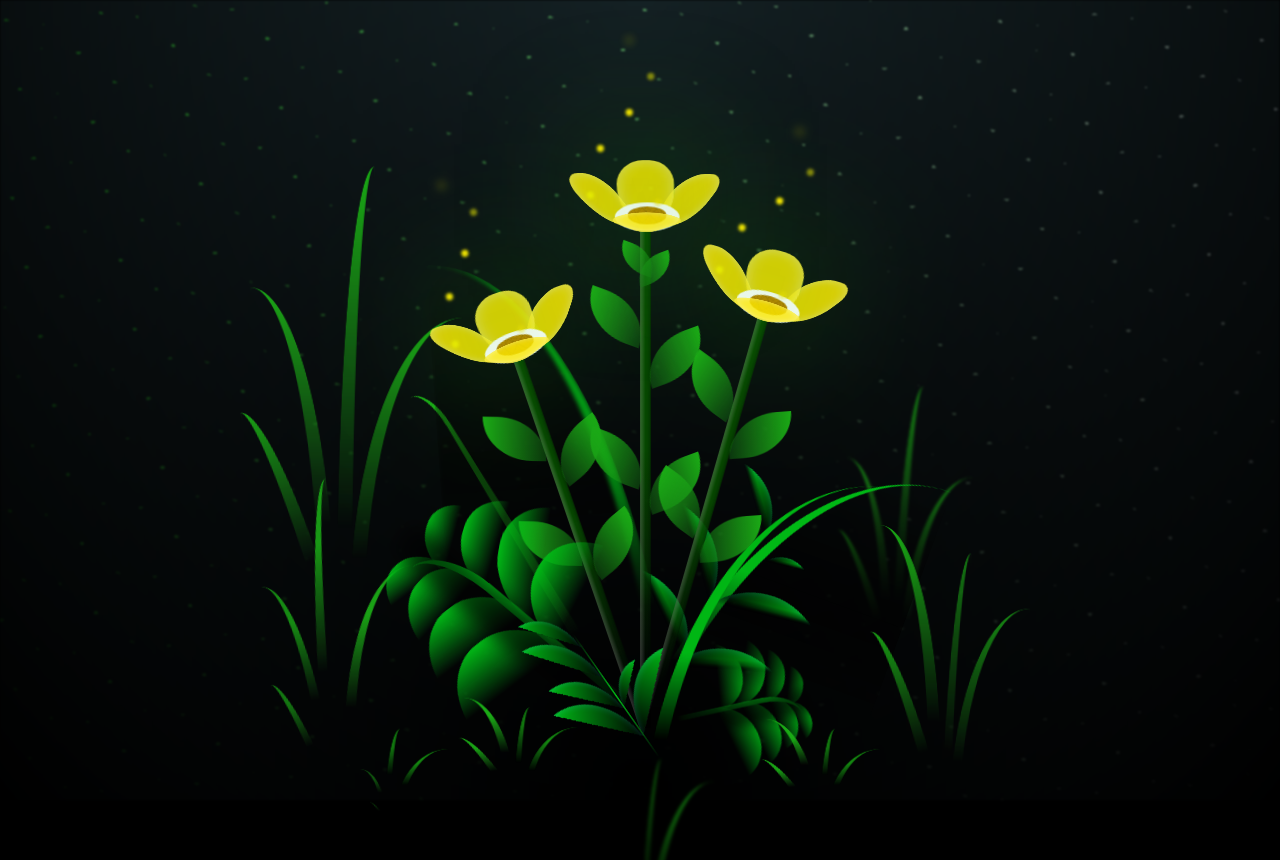
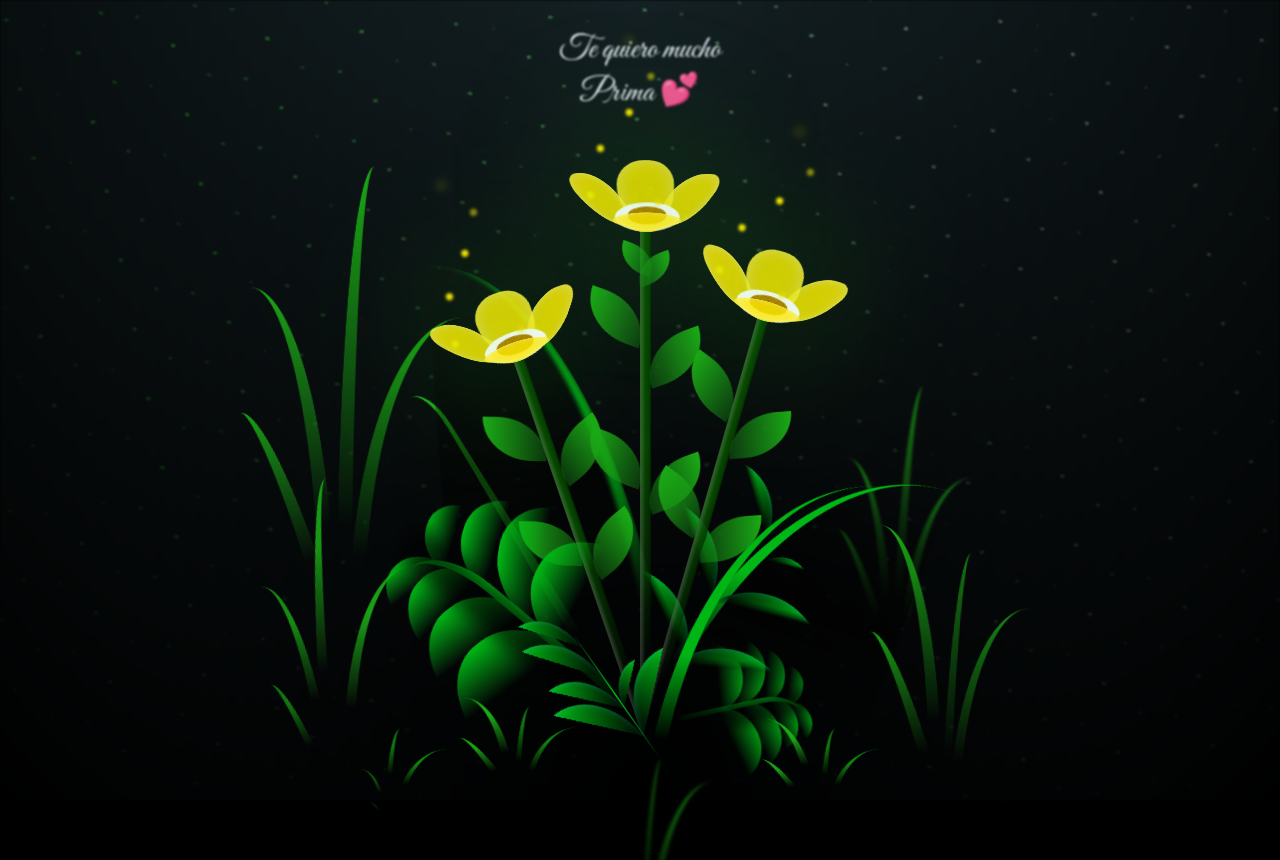
Before and after one commit to lhuisruiz/flor, a plain HTML site: page FLORES.html in a window 1280 px wide. Shown: the top 860 px of the page. Drawn offline with Linux system fonts and the light colour scheme.

Commit message:
Add files via upload

```diff
--- a/FLORES.html
+++ b/FLORES.html
@@ -6,11 +6,39 @@
     <meta name="viewport" content="width=device-width, initial-scale=1.0">
     <link rel="stylesheet" href="css/main.css">
     <link rel="icon" href="img/flowers.png" type="image/x-icon">
+
+
+    <link rel="stylesheet" href="https://cdnjs.cloudflare.com/ajax/libs/font-awesome/6.2.0/css/all.min.css" <link
+        rel="preconnect" href="https://fonts.googleapis.com">
+    <link rel="preconnect" href="https://fonts.gstatic.com" crossorigin>
+    <link href="https://fonts.googleapis.com/css2?family=Great+Vibes&display=swap" rel="stylesheet">
+
+    <link rel="preconnect" href="https://fonts.googleapis.com">
+    <link rel="preconnect" href="https://fonts.gstatic.com" crossorigin>
+
     <title>FLORES</title>
 </head>
+<style>
+  .td{
+    width: 100%;
+    height: auto;
+    display: flex;
+    justify-content: center;
+    margin-top: 30px;
+  }
+  .tt{
+    font-family: Arial, Helvetica, sans-serif;
+    color: aliceblue;
+    text-align: center;
+    font-family: 'Great Vibes', cursive;
+    font-weight: 400;
+  }
+</style>
+<body class="container" onclick="PlayAudio()" >
 
-<body class="container">
-    <div class="night"></div>
+    <div class="night"><div class="td">
+  <h1 class="tt">Te quiero mucho <br> Prima 💕 </h1>
+</div></div>
     <div class="flowers">
       <div class="flower flower--1">
         <div class="flower__leafs flower__leafs--1">
@@ -307,6 +335,9 @@
         </div>
       </div>
     </div>
+    <audio id="musica" autoplay loop>
+      <source src="Floricienta.mp3" type="audio/mpeg">
+</audio></div>
     <script src="main.js"></script>
   </body>
 </html>
--- a/css/style.css
+++ b/css/style.css
@@ -1,6 +1,8 @@
 @import url('https://fonts.googleapis.com/css2?family=Poppins:ital,wght@0,500;1,900&display=swap');
 *{
     font-family: 'Poppins',cursive;
+    padding: 0;
+    margin: 0;
 }
 body{
     color: azure;
```
Also changed, not shown: index.html (+1 -1 lines), 1 other file.
